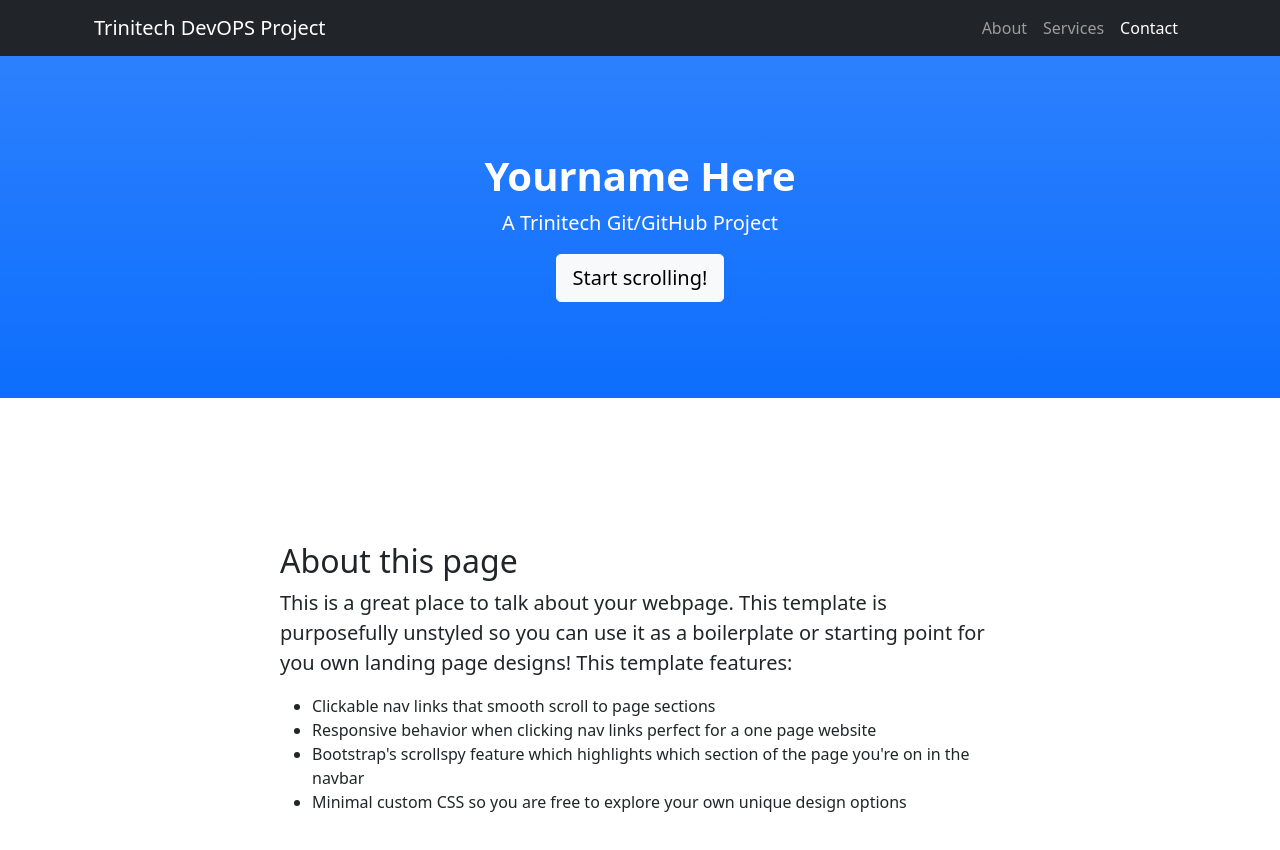
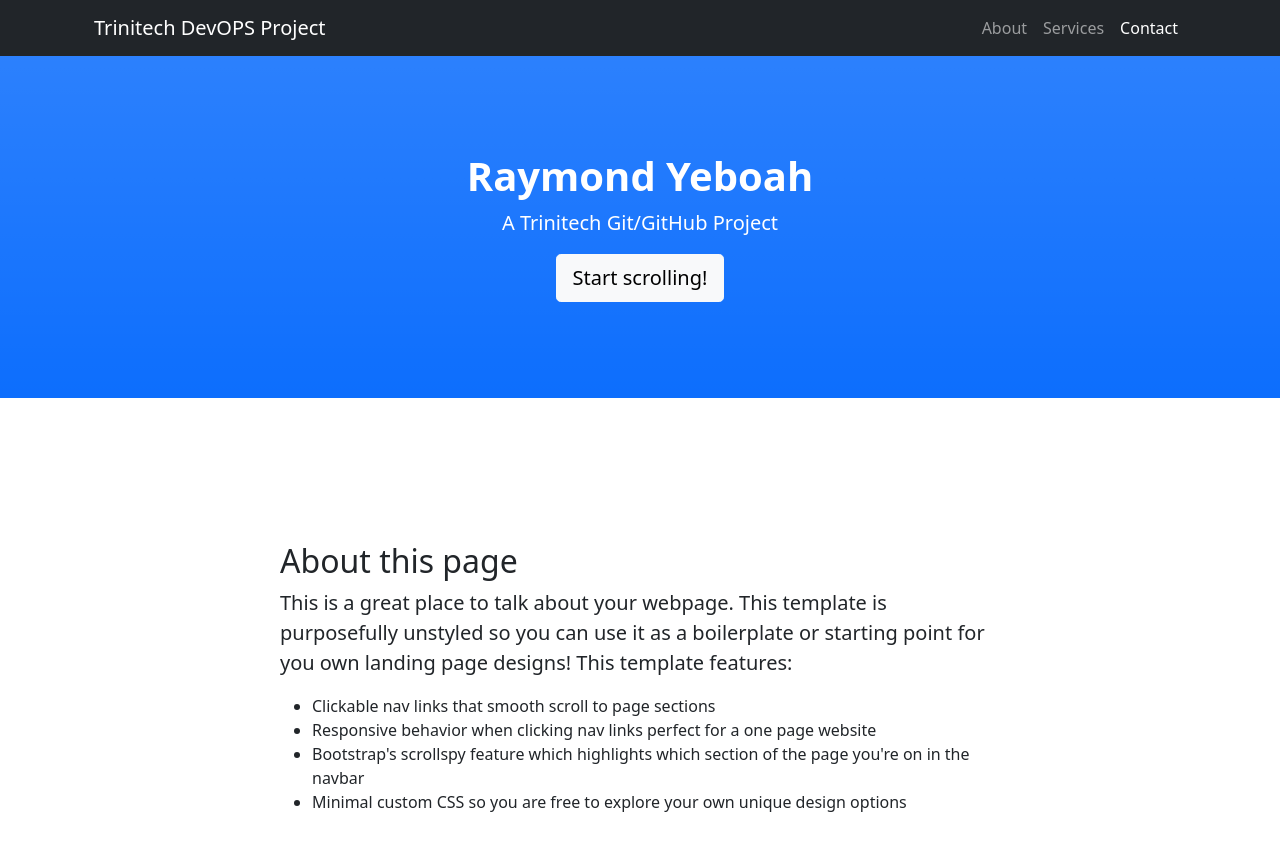
Before and after one commit to obibatech/website1, a plain HTML site: page index.html in a window 1280 px wide. Shown: the top 850 px of the page. Drawn offline with nearby package versions, Linux system fonts and the light colour scheme.

Commit message:
html name change

```diff
--- a/index.html
+++ b/index.html
@@ -30,7 +30,7 @@
         <!-- Header-->
         <header class="bg-primary bg-gradient text-white">
             <div class="container px-4 text-center">
-                <h1 class="fw-bolder">Yourname Here</h1>
+                <h1 class="fw-bolder">Raymond Yeboah</h1>
                 <p class="lead">A Trinitech Git/GitHub Project</p>
                 <a class="btn btn-lg btn-light" href="#about">Start scrolling!</a>
             </div>
```
